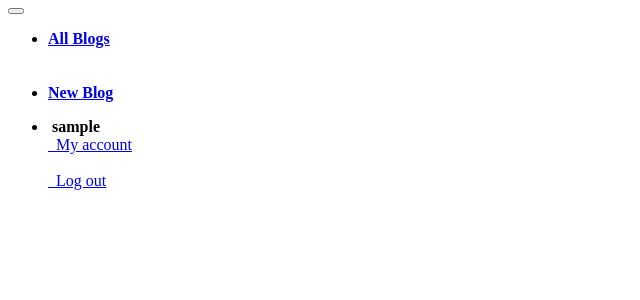
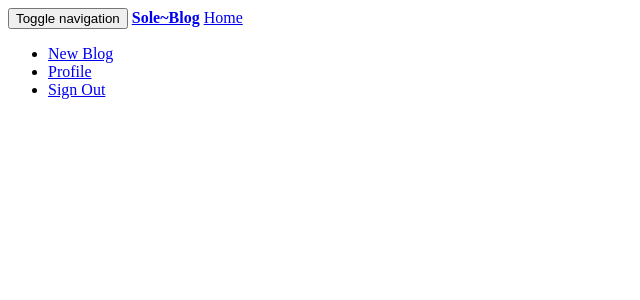
Before and after one commit to SophieO1970/Personal-Blog, a Flask app: template app/templates/navbar.html in a window 1280 px wide. Shown: the top 300 px of the page, without its empty margins (0-640 px from the left). Run offline with Flask 2, Linux system fonts and the light colour scheme; the template is opened without the code that fills it, so the values that code supplies are empty; the visitor is signed in with stand-in values (Sample User, id 1); data comes from the database, SQL or seed files in the repository; some libraries are stand-ins or nearby versions.

Commit message:
edit the navbar to add a url for new blogs

```diff
--- a/app/templates/navbar.html
+++ b/app/templates/navbar.html
@@ -1,47 +1,43 @@
-<nav class="mb-1 navbar navbar-expand-lg navbar-dark bg-dark">
-    <a class="navbar-brand" href="{{url_for('main.index')}}"><i class="fas fa-user-tie fa-3x"></i> </a>
-    <button class="navbar-toggler" type="button" data-toggle="collapse" data-target="#navbarSupportedContent-4"
-      aria-controls="navbarSupportedContent-4" aria-expanded="false" aria-label="Toggle navigation">
-      <span class="navbar-toggler-icon"></span>
-    </button>
-    <div class="collapse navbar-collapse" id="navbarSupportedContent-4">
-      <ul class="navbar-nav mr-auto">
-        <li class="nav-item">
-          <a class="nav-link" href="{{url_for('main.index')}}"><strong>All Blogs</strong></a>
-        </li>
-        <br>
-        <br>
+
+
+<div class="navbar navbar-inverse" role="navigation">
+    <div class="container-fluid">
+      <div class="navbar-header">
+        <button type="button" class="navbar-toggle" data-toggle="collapse" data-target=".navbar-collapse">
+          <span class="sr-only">Toggle navigation</span>
+          <span class="icon-bar"></span>
+          <span class="icon-bar"></span>
+          <span class="icon-bar"></span>
+        </button>
+        <a class="navbar-brand" href="/home"><strong>Sole~Blog</strong></a>
+
+        <a class="navbar-brand" href="/">Home</a>
+
+      </div>
+
+      <!-- Navbar right side -->
+      <div class="navbar-collapse collapse navbar-right">
         {% if current_user.is_authenticated %}
-        <li class="nav-item">
-          <a class="nav-link" href="{{url_for('main.new_blog')}}"><strong>New Blog</strong></a>
-        </li>
+        <ul class="nav navbar-nav">
+          <li><a href="{{url_for('.new_blog')}}">New Blog</a></li>
+          <li><a href="{{url_for('.profile',uname=current_user.username,id_user = current_user.id)}}">Profile</a>
+          </li>
+          <li><a href="{{url_for('auth.logout')}}">Sign Out</a>
+          </li>
+        </ul>
+        {% else %}
+        <ul class="nav navbar-nav">
+          <li class="nav-item">
+            <a class="nav-link" href="{{url_for('auth.login')}}">
+              <i class="fa fa-sign-in"></i> log In</a>
+          </li>
+          <li class="nav-item">
+            <a class="nav-link" href="{{url_for('auth.signup')}}">
+              <i class="fa fa-user-plus"></i> Signup</a>
+          </li>
+        </ul>
         {% endif %}
-      </ul>
-      <ul class="navbar-nav ml-auto">
-        {% if current_user.is_authenticated %}
+      </div>
 
-        <li class="nav-item dropdown">
-          <a class="nav-link dropdown-toggle" style='margin-right:30px' data-toggle="dropdown" aria-haspopup="true"
-            aria-expanded="false">
-            <i class="fas fa-user"></i>&nbsp;<strong>{{current_user.username}}</strong> </a>
-          <div class="dropdown-menu dropdown-menu-right dropdown-info" aria-labelledby="navbarDropdownMenuLink-4">
-            <a class="dropdown-item" href="{{url_for('main.profile',name=current_user.username)}}"><i
-                class="far fa-user"></i>&nbsp; My account</a> <br> <br>
-            <a class="dropdown-item" href="{{url_for('auth.logout')}}"><i class="fas fa-sign-out-alt"></i>&nbsp; Log
-              out</a>
-          </div>
-        </li>
-        {% else %}
-        <li class="nav-item">
-          <a class="nav-link" href="{{url_for('auth.login')}}" style='margin-right:30px'><i
-              class="fas fa-sign-in-alt"></i>&nbsp; <strong>Log In</strong></a>
-        </li>
-        <li class="nav-item">
-          <a style='margin-right:30px' class="nav-link" href="{{url_for('auth.signup')}}"><i
-              class="fas fa-user-plus"></i></i>&nbsp; <strong>login</strong></a>
-        </li>
-        {%endif%}
-
-      </ul>
     </div>
-  </nav>
+  </div>
```
